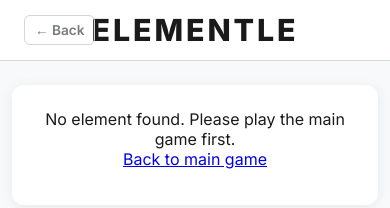
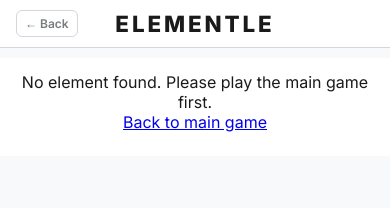
Before and after one commit to mlederbauer/elementle, a plain HTML site: page bonus/bonuspage_1.html in a window 390 px wide. Drawn offline with Linux system fonts and the light colour scheme.

Commit message:
feat: limits for mobile responsive

```diff
--- a/css/styles.css
+++ b/css/styles.css
@@ -367,3 +367,44 @@ button:disabled { background: var(--grey); cursor: not-allowed; }
   transition: width 0.4s ease;
 }
 .dist-bar.highlight { background: var(--green); }
+
+/* ── Mobile responsive ── */
+@media (max-width: 640px) {
+  .game-header {
+    padding: 10px 16px;
+    margin-bottom: 10px;
+  }
+  .game-header h1 {
+    font-size: 1.4rem;
+  }
+  .header-actions {
+    right: 16px;
+  }
+  .container {
+    padding: 10px 8px 20px;
+    width: 100%;
+    border-radius: 0;
+    box-shadow: none;
+  }
+  #elementGrid {
+    zoom: 0.55;
+  }
+  .input-row {
+    flex-direction: column;
+    gap: 6px;
+  }
+  #guessInput {
+    width: 100%;
+    max-width: 340px;
+  }
+  #guessButton {
+    width: 100%;
+    max-width: 340px;
+  }
+}
+
+@media (max-width: 420px) {
+  #elementGrid {
+    zoom: 0.43;
+  }
+}
--- a/css/styles_bonus1.css
+++ b/css/styles_bonus1.css
@@ -199,3 +199,46 @@ button[type="submit"]:hover { background: #3d3d3d; }
   font-weight: 700;
   letter-spacing: 0.05em;
 }
+
+/* ── Mobile responsive ── */
+@media (max-width: 640px) {
+  .game-header {
+    padding: 10px 16px;
+    margin-bottom: 10px;
+  }
+  .game-header h1 {
+    font-size: 1.4rem;
+  }
+  .back-link {
+    left: 16px;
+    font-size: 0.75rem;
+    padding: 5px 8px;
+  }
+  .container {
+    padding: 14px 12px 24px;
+    width: 100%;
+    border-radius: 0;
+    box-shadow: none;
+  }
+  #elementContainer {
+    grid-template-columns: 80px 80px 80px;
+    grid-template-rows: 96px 96px 96px;
+  }
+  .elementBox, .neighborBox {
+    width: 80px;
+    height: 96px;
+  }
+  #guessForm {
+    flex-direction: column;
+    align-items: center;
+    gap: 6px;
+  }
+  #guessInput {
+    width: 100%;
+    max-width: 300px;
+  }
+  button[type="submit"] {
+    width: 100%;
+    max-width: 300px;
+  }
+}
--- a/css/styles_bonus2.css
+++ b/css/styles_bonus2.css
@@ -246,3 +246,38 @@ body {
   transition: background 0.15s;
 }
 .btn-home:hover { background: #3d3d3d; }
+
+/* ── Mobile responsive ── */
+@media (max-width: 640px) {
+  .game-header {
+    padding: 10px 16px;
+    margin-bottom: 10px;
+  }
+  .game-header h1 {
+    font-size: 1.4rem;
+  }
+  .back-link {
+    left: 16px;
+    font-size: 0.75rem;
+    padding: 5px 8px;
+  }
+  .container {
+    padding: 14px 12px 24px;
+    width: 100%;
+    border-radius: 0;
+    box-shadow: none;
+  }
+  .guess-form {
+    flex-direction: column;
+    align-items: center;
+    gap: 6px;
+  }
+  .guess-form input[type="number"] {
+    width: 100%;
+    max-width: 300px;
+  }
+  .guess-form button {
+    width: 100%;
+    max-width: 300px;
+  }
+}
--- a/css/styles_bonus3.css
+++ b/css/styles_bonus3.css
@@ -237,3 +237,31 @@ body {
   transition: background 0.15s;
 }
 .btn-home:hover { background: #3d3d3d; }
+
+/* ── Mobile responsive ── */
+@media (max-width: 640px) {
+  .game-header {
+    padding: 10px 16px;
+    margin-bottom: 10px;
+  }
+  .game-header h1 {
+    font-size: 1.4rem;
+  }
+  .back-link {
+    left: 16px;
+    font-size: 0.75rem;
+    padding: 5px 8px;
+  }
+  .container {
+    padding: 14px 12px 24px;
+    width: 100%;
+    border-radius: 0;
+    box-shadow: none;
+  }
+}
+
+@media (max-width: 420px) {
+  .options-grid {
+    grid-template-columns: 1fr;
+  }
+}
```
